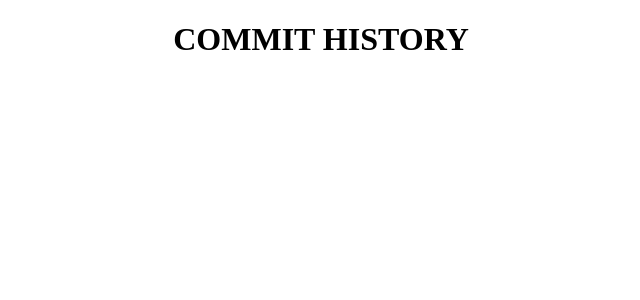
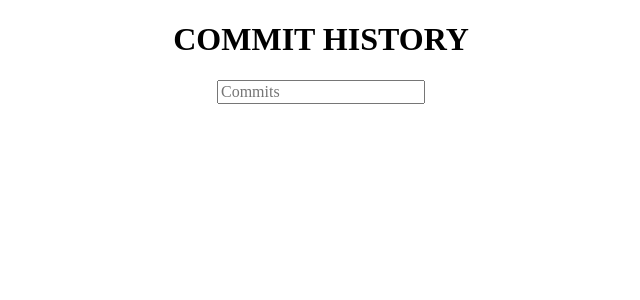
Before and after one commit to Buildweek-Github-User-Breakdown/Front-End, a React (Create React App) app: page /notes in a window 1280 px wide. Shown: the top 300 px of the page, without its empty margins (319-959 px from the left). Built offline with nearby package versions, Linux system fonts and the light colour scheme.

Commit message:
added onchanged handler and imported to the app.js

```diff
--- a/src/App.js
+++ b/src/App.js
@@ -2,6 +2,7 @@ import React from "react";
 import { Route, Switch } from "react-router-dom";
 import CommitHistory from "./Components/CommitHistory";
 import GithubUsers from "./Component/GithubUsers/GithubUsers";
+import Notes from "./Component/Notes/Notes.js"
 import "./App.css";
 
 function App() {
@@ -11,6 +12,7 @@ function App() {
       <div className="history">
         <h1>Commit History</h1>
         <Route path="/Commits" component={CommitHistory} />
+        <Route exact path="/notes" component={Notes} />
       </div>
     </Switch>
   );
--- a/src/Component/Notes/Notes.js
+++ b/src/Component/Notes/Notes.js
@@ -8,7 +8,9 @@ const [notes, setNotes] = useState('');
       <form>
           <input
            type="text"
-           placeholder="Commits"/>
+           placeholder="Commits"
+           value={notes}
+           onChange={event => setNotes(event.target.value)}/>
       </form>
   </div>
   )
```
